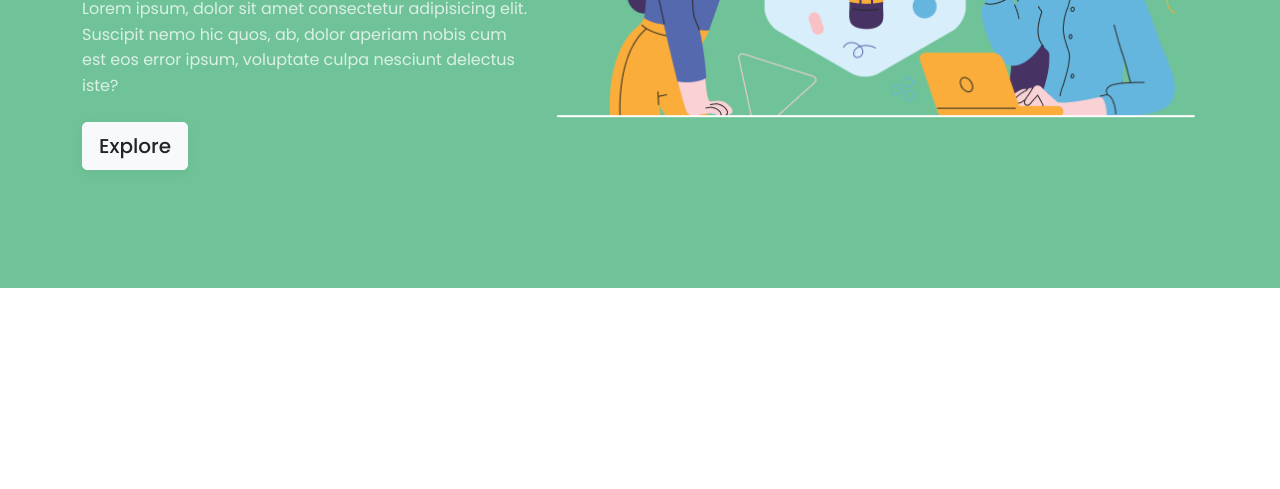
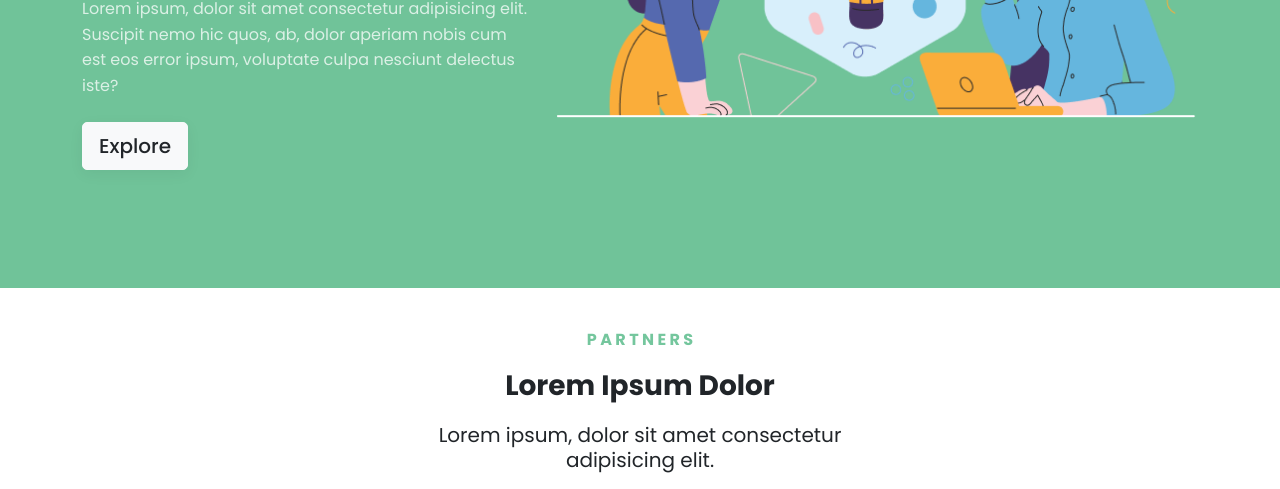
Before and after one commit to MrRanchello/Start-Figma, a plain HTML site: page index.html in a window 1280 px wide. Shown: the part 512-1001 px from the top of the page. Before the commit the page ends 800 px from the top, so only its background shows below. Drawn offline with nearby package versions, Linux system fonts and the light colour scheme.

Commit message:
partner section text add

```diff
--- a/Others/Css/style.css
+++ b/Others/Css/style.css
@@ -1,4 +1,3 @@
-
 @import url('https://fonts.googleapis.com/css2?family=Poppins:wght@400;500;600;700&display=swap');
 
 body {
@@ -6,6 +5,8 @@ body {
     margin: 0;
     padding: 0;
 }
+
+/* Header Section */
 
 .hero-section {
     background-color: #70c399;
@@ -46,6 +47,45 @@ body {
     background-color: #f8f9fa;
 }
 
+/* Header Section */
+
+/* partner section */
+.partner-sction-text {
+    font-family: 'Poppins', sans-serif;
+    margin-top: 40px;
+}
+
+.partner {
+    color: rgba(116, 198, 157, 1);
+    text-align: center;
+    font-weight: 700;
+    font-style: Bold;
+    size: 16px;
+}
+
+.partner-2 {
+    text-align: center;
+    size: 40px;
+    font-weight: 700;
+    line-height: 125%;
+}
+
+.partner-3 {
+    margin-top: 20px;
+    text-align: center;
+    font-weight: 400;
+    font-style: Regular;
+    font-size: 20px;
+    line-height: 125%;
+    letter-spacing: 0px;
+    text-align: center;
+
+}
+
+/* partner section */
+
+/* responsiv */
+
 @media (max-width: 375px) {
 
     .hero-section {
--- a/index.html
+++ b/index.html
@@ -67,6 +67,15 @@
     </header>
 
     <!-- /Header Section -->
+     <!-- partner section -->
+        <section>
+            <div class="partner-sction-text">
+                <p class="partner">P A R T N E R S</p>
+                <h3 class="partner-2">Lorem Ipsum Dolor</h1>
+                <p class="partner-3">Lorem ipsum, dolor sit amet consectetur <br> adipisicing elit.</p>
+            </div>
+        </section>
+     <!-- partner section -->
 
     <script src="https://cdn.jsdelivr.net/npm/bootstrap@5.3.3/dist/js/bootstrap.bundle.min.js"></script>
 </body>
```
